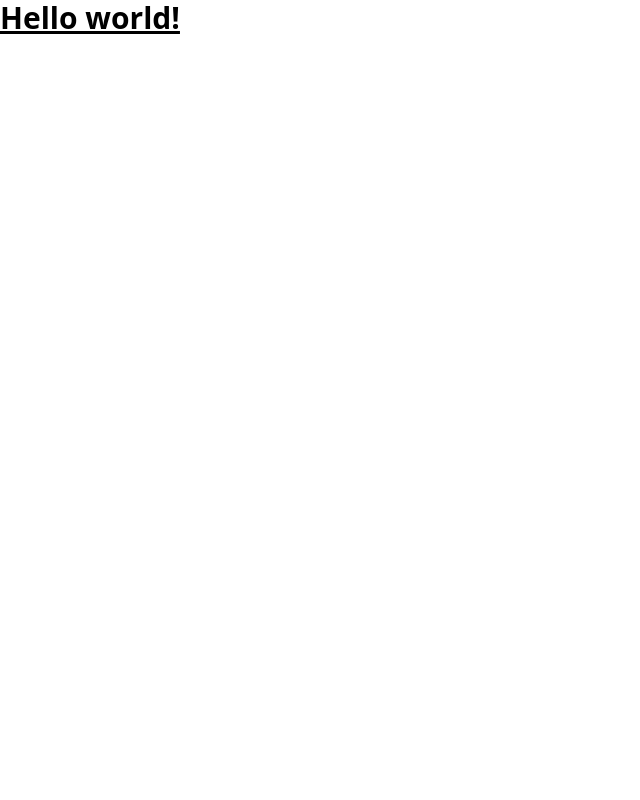
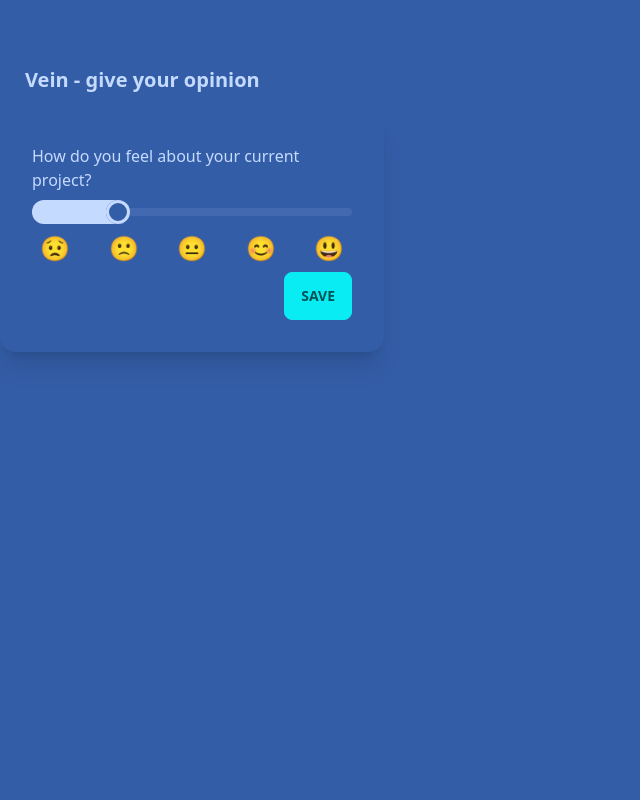
Before and after one commit to ivanderk/vein, a Flask app: page / in a window 1280 px wide. Shown: the whole page, without its empty margins (0-640 px from the left). Run offline with Flask 2, Linux system fonts and the light colour scheme; some libraries are stand-ins or nearby versions.

Commit message:
Added DaisyUI and first range opinion indicator with smileys

```diff
--- /dev/null
+++ b/notes.txt
@@ -0,0 +1,4 @@
+
+https://tailwindcss.com/
+https://daisyui.com/
+https://tailwind-elements.com/
--- a/vein/templates/index.html
+++ b/vein/templates/index.html
@@ -1,15 +1,38 @@
 <!doctype html>
-<html>
+<html data-theme="aqua">
 <head>
   <meta charset="UTF-8">
   <meta name="viewport" content="width=device-width, initial-scale=1.0">
     <title>Vein</title>
      <script src="https://unpkg.com/htmx.org@1.8.5" integrity="sha384-7aHh9lqPYGYZ7sTHvzP1t3BAfLhYSTy9ArHdP3Xsr9/3TlGurYgcPBoFmXX2TX/w" crossorigin="anonymous"></script>
-  <script src="https://cdn.tailwindcss.com"></script>
+    <link href="https://cdn.jsdelivr.net/npm/daisyui@2.50.0/dist/full.css" rel="stylesheet" type="text/css" />
+    <script src="https://cdn.tailwindcss.com"></script>
 </head>
 <body>
-  <h1 class="text-3xl font-bold underline">
-    Hello world!
-  </h1>
+
+<div class="relative flex min-h-screen flex-col  overflow-hidden py-6 sm:py-12">
+
+<div class="navbar bg-base-100">
+  <a class="btn btn-ghost normal-case text-xl">Vein - give your opinion</a>
+</div>
+  <div class="card w-96 bg-base-100 shadow-xl">
+    <div class="card-body">
+      <span>How do you feel about your current project?</span>
+      <input type="range" min="0" max="100" value="25" class="range" step="25" />
+      <div class="w-full flex justify-between text-2xl px-2">
+        <span>😟</span>
+        <span>🙁</span>
+        <span>😐</span>
+        <span>😊</span>
+        <span>😃</span>
+      </div>
+      <div class="card-actions justify-end">
+        <button class="btn btn-primary">Save</button>
+      </div>
+    </div>
+  </div>
+
+</div>
+
 </body>
 </html>
```
Also changed, not shown: static/capgemini.svg (added).
